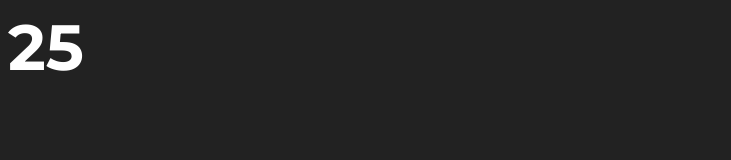
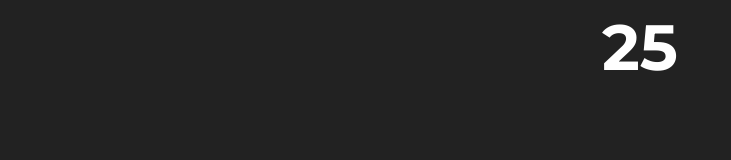
Before and after one commit to harryjamesuk/Countdown, a plain HTML site: page index.html in a window 1280 px wide. Shown: the whole page, without its empty margins (0-731 px from the left). Drawn offline with Linux system fonts and the light colour scheme.

Commit message:
Update index.html

```diff
--- a/index.html
+++ b/index.html
@@ -1,7 +1,7 @@
 <!DOCTYPE html>
 <link href='https://fonts.googleapis.com/css?family=Montserrat:700' rel='stylesheet' type='text/css'>
-<div class="textContainer" width="350px">
-<p id="text" class="text"></p>
+<div id="textContainer" width="350px" style="text-align: center">
+<p id="text" class="text" style="display: inline-block"></p>
 </div>
 <head>
 
```
